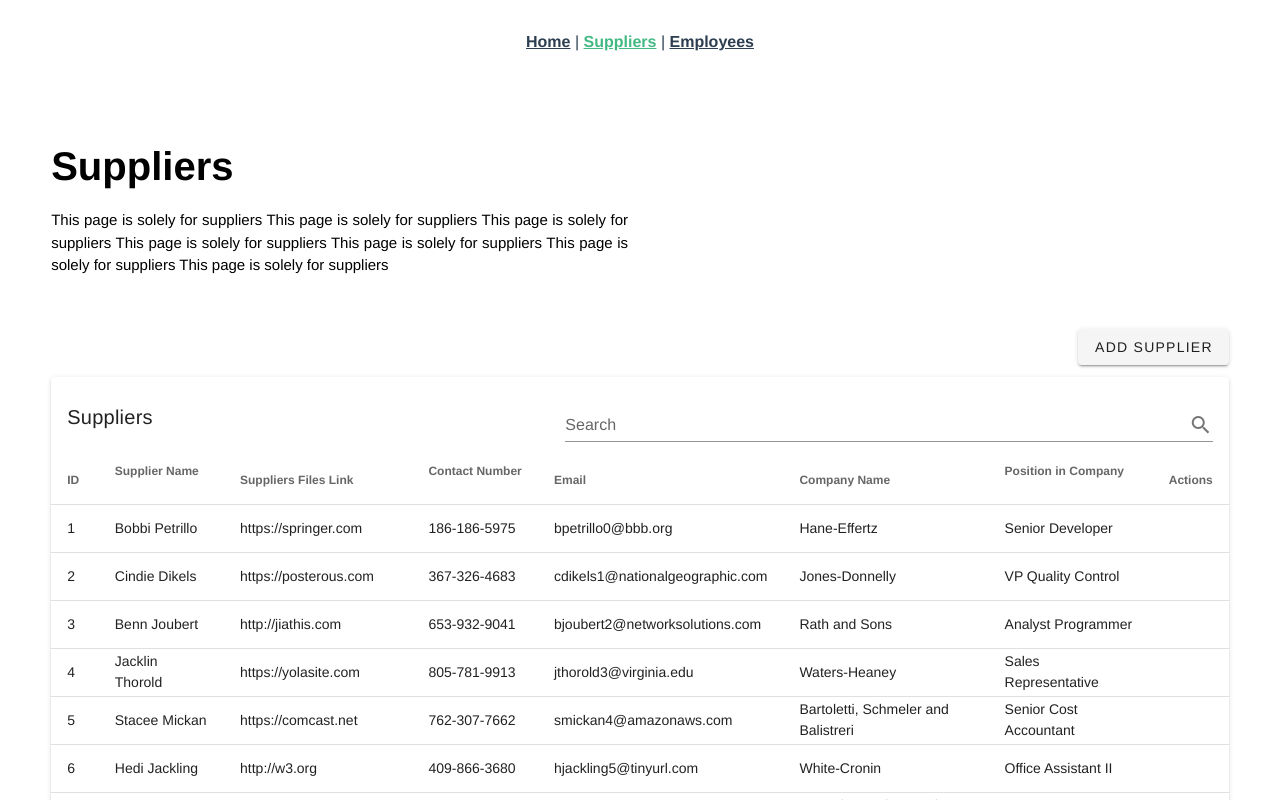
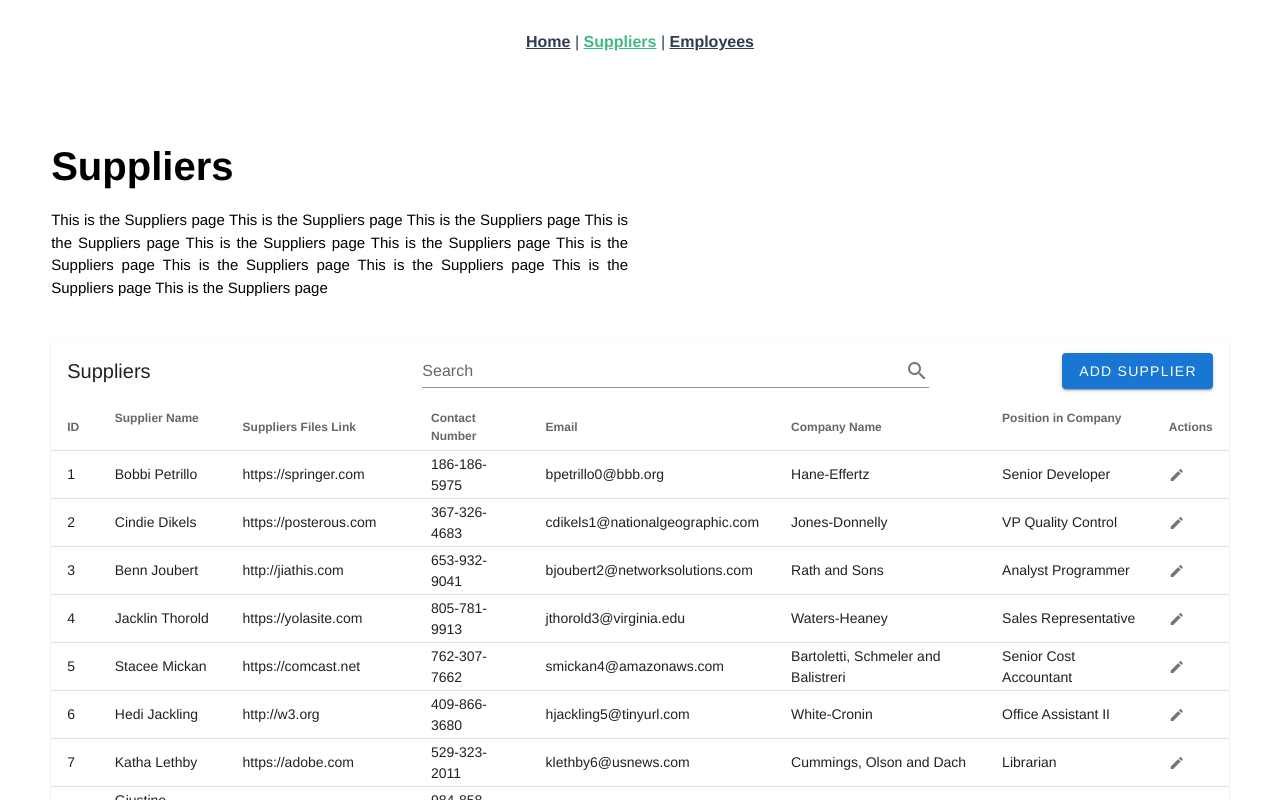
Before and after one commit to Skentir/LayerTech-v2.0, a Vue app: page /#/suppliers in a window 1280 px wide. Shown: the top 800 px of the page. Built offline with nearby package versions, Linux system fonts and the light colour scheme.

Commit message:
removed form component; adjusted to merge form and table

```diff
--- a/src/components/FormSupplier.vue
+++ /dev/null
@@ -1,66 +0,0 @@
-<template>
-  <v-dialog v-model="dialog" max-width="600px">
-    <template v-slot:activator="{ on, attrs }">
-      <v-col class="text-right pr-0">
-        <v-btn v-bind="attrs" v-on="on">Add Supplier</v-btn>
-      </v-col>
-    </template>
-    <v-card>
-      <v-card-title>
-        <span class="headline">Add a new Supplier</span>
-      </v-card-title>
-      <v-card-text>
-        <v-container>
-          <v-row>
-            <v-col cols="12">
-              <v-text-field label="Supplier Name" required/>
-            </v-col>
-            <v-col cols="12">
-              <v-text-field label="Supplier Files Link" required/>
-            </v-col>
-            <v-col cols="6">
-              <v-text-field label="Contact Number" required/>
-            </v-col>
-            <v-col cols="6">
-              <v-text-field label="Email" required/>
-            </v-col>
-            <v-col cols="6">
-              <v-text-field label="Company Name" required/>
-            </v-col>
-            <v-col cols="6">
-              <v-text-field label="Position in Company" required/>
-            </v-col>
-          </v-row>
-        </v-container>
-      </v-card-text>
-      <v-card-actions>
-        <v-spacer></v-spacer>
-        <v-btn
-          color="blue darken-1"
-          text
-          @click="dialog = false"
-        >
-          Close
-        </v-btn>
-        <v-btn
-          color="blue darken-1"
-          text
-          @click="dialog = false"
-        >
-          Save
-        </v-btn>
-      </v-card-actions>
-    </v-card>
-  </v-dialog>
-</template>
-
-<script>
-export default {
-  name: 'FormSuppliers',
-  data() {
-    return {
-      dialog: false,
-    };
-  },
-};
-</script>
--- a/src/models/suppliers.json
+++ b/src/models/suppliers.json
@@ -7,9 +7,9 @@
         "value": "id"
       },
       { "text": "Supplier Name", "value":"supplier_name"},
-      { "text": "Suppliers Files Link", "value":"files_link"},
-      { "text": "Contact Number", "value":"contact_num"},
-      { "text": "Email", "value":"email"},
+      { "text": "Suppliers Files Link", "value":"files_link", "sortable": false },
+      { "text": "Contact Number", "value":"contact_num", "sortable": false },
+      { "text": "Email", "value":"email", "sortable": false },
       { "text": "Company Name", "value":"company_name"},
       { "text": "Position in Company", "value":"position"},
       { "text": "Actions", "value": "actions", "sortable": false }
--- a/src/views/Suppliers.vue
+++ b/src/views/Suppliers.vue
@@ -1,47 +1,192 @@
 <template>
-  <div class="suppliers">
+  <div class="Suppliers">
     <PageTemplate :pageInfo="pageInfo"/>
-    <addSupplier/>
-    <Table
-      :tableData="this.componentData[0].data"
-      :tableCols="this.componentData[0].headers"
-      :tableTitle="tableTitle"
-    />
+    <v-data-table
+      :headers="this.componentData[0].headers"
+      :items="this.componentData[0].data"
+      :search="search"
+      sort-by="calories"
+      class="elevation-1"
+    >
+      <template v-slot:top>
+        <v-toolbar
+          flat
+        >
+          <v-toolbar-title>{{tableTitle}}</v-toolbar-title>
+          <v-spacer></v-spacer>
+          <v-text-field
+            v-model="search"
+            append-icon="mdi-magnify"
+            label="Search"
+            single-line
+            hide-details
+          ></v-text-field>
+          <!-- main dialog -->
+          <v-dialog
+            v-model="showDialog"
+            max-width="500px"
+          >
+            <template v-slot:activator="{ on, attrs }">
+            <v-col class="text-right pr-0">
+              <v-btn
+                color="primary"
+                dark
+                v-bind="attrs"
+                v-on="on"
+              >
+                Add Supplier
+              </v-btn>
+            </v-col>
+          </template>
+          <v-card>
+      <v-card-title>
+        <span class="headline">Add a new Supplier</span>
+      </v-card-title>
+      <v-card-text>
+        <v-container>
+          <v-row>
+            <v-col cols="12">
+              <v-text-field
+                v-model="editedItem.supplier_name"
+                label="Supplier Name" required/>
+            </v-col>
+            <v-col cols="12">
+              <v-text-field
+                v-model="editedItem.files_link"
+                label="Supplier Files Link" required/>
+            </v-col>
+            <v-col cols="6">
+              <v-text-field
+                v-model="editedItem.contact_num"
+                label="Contact Number" required/>
+            </v-col>
+            <v-col cols="6">
+              <v-text-field
+                v-model="editedItem.email"
+                label="Email" required/>
+            </v-col>
+            <v-col cols="6">
+              <v-text-field
+                v-model="editedItem.company_name"
+                label="Company Name" required/>
+            </v-col>
+            <v-col cols="6">
+              <v-text-field
+                v-model="editedItem.position"
+                label="Position in Company" required/>
+            </v-col>
+          </v-row>
+        </v-container>
+      </v-card-text>
+      <v-card-actions>
+        <v-spacer></v-spacer>
+        <v-btn
+          color="blue darken-1"
+          text
+          @click="showDialog = false"
+        >
+          Close
+        </v-btn>
+        <v-btn
+          color="blue darken-1"
+          text
+          @click="save()"
+        >
+          Save
+        </v-btn>
+      </v-card-actions>
+          </v-card>
+          </v-dialog>
+        </v-toolbar>
+      </template>
+      <template v-slot:item.actions="{ item }">
+        <v-icon
+          small
+          class="mr-2"
+          @click="editItem(item)"
+        >
+          mdi-pencil
+        </v-icon>
+      </template>
+    </v-data-table>
   </div>
 </template>
 
 <script>
-// @ is an alias to /src
-import Table from '@/components/Table.vue';
 import PageTemplate from '@/components/PageTemplate.vue';
-import suppliersData from '@/models/suppliers.json';
-import addSupplier from '@/components/FormSupplier.vue';
+import SuppliersData from '@/models/suppliers.json';
 
 export default {
-  name: 'Suppliers',
   components: {
-    Table,
     PageTemplate,
-    addSupplier,
   },
-  data() {
-    return {
-      pageInfo: {
-        title: 'Suppliers',
-        description: ' This page is solely for suppliers This page is solely for suppliers This page is solely for suppliers This page is solely for suppliers This page is solely for suppliers This page is solely for suppliers This page is solely for suppliers ',
-      },
-      componentData: suppliersData,
-      tableTitle: 'Suppliers',
-    };
+  data: () => ({
+    pageInfo: {
+      title: 'Suppliers',
+      description: ' This is the Suppliers page This is the Suppliers page This is the Suppliers page This is the Suppliers page This is the Suppliers page This is the Suppliers page This is the Suppliers page This is the Suppliers page This is the Suppliers page This is the Suppliers page This is the Suppliers page ',
+    },
+    search: '',
+    tableTitle: 'Suppliers',
+    showDialog: false,
+    dialogDelete: false,
+    componentData: [],
+    editedIndex: -1,
+    editedItem: {
+      supplier_name: '',
+      files_link: '',
+      contact_num: '',
+      email: '',
+      company_name: '',
+      position: '',
+    },
+    defaultItem: {
+      supplier_name: '',
+      files_link: '',
+      contact_num: '',
+      email: '',
+      company_name: '',
+      position: '',
+    },
+  }),
+  computed: {
+    formTitle() {
+      return this.editedIndex === -1 ? 'New Item' : 'Edit Item';
+    },
+  },
+  watch: {
+    showDialog(val) {
+      // eslint-disable-next-line no-unused-expressions
+      val || this.close();
+    },
+  },
+  created() {
+    this.initialize();
   },
   methods: {
-    someFunc() {
-      console.log('this is someFunc()');
+    initialize() {
+      this.componentData = SuppliersData;
+    },
+    editItem(item) {
+      this.editedIndex = this.componentData[0].data.indexOf(item);
+      this.editedItem = { ...item };
+      this.showDialog = true;
+    },
+    close() {
+      this.showDialog = false;
+      this.$nextTick(() => {
+        this.editedItem = { ...this.defaultItem };
+        this.editedIndex = -1;
+      });
+    },
+    save() {
+      if (this.editedIndex > -1) {
+        Object.assign(this.componentData[0].data[this.editedIndex], this.editedItem);
+      } else {
+        // eslint-disable-next-line prefer-template
+        this.componentData[0].data.push(this.editedItem);
+      }
+      this.close();
     },
   },
 };
 </script>
-
-<style scoped>
-
-</style>
```
